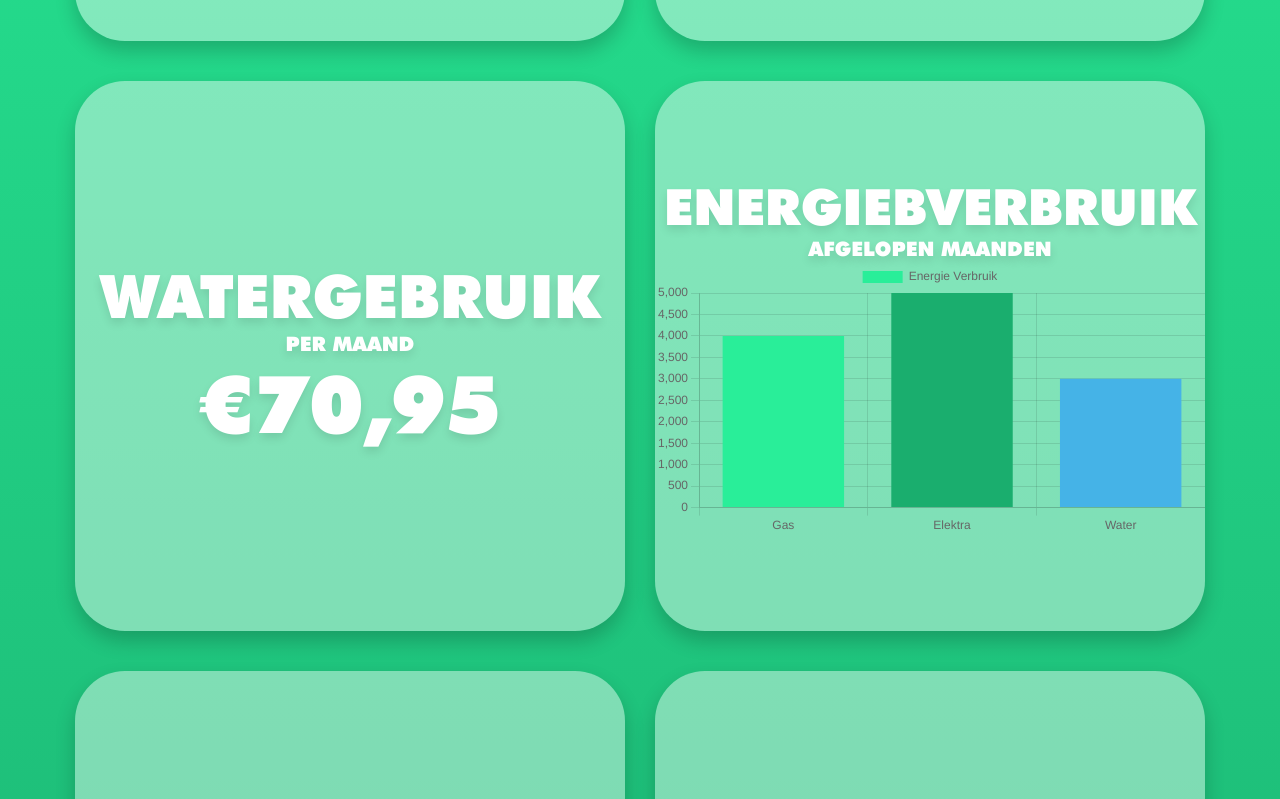
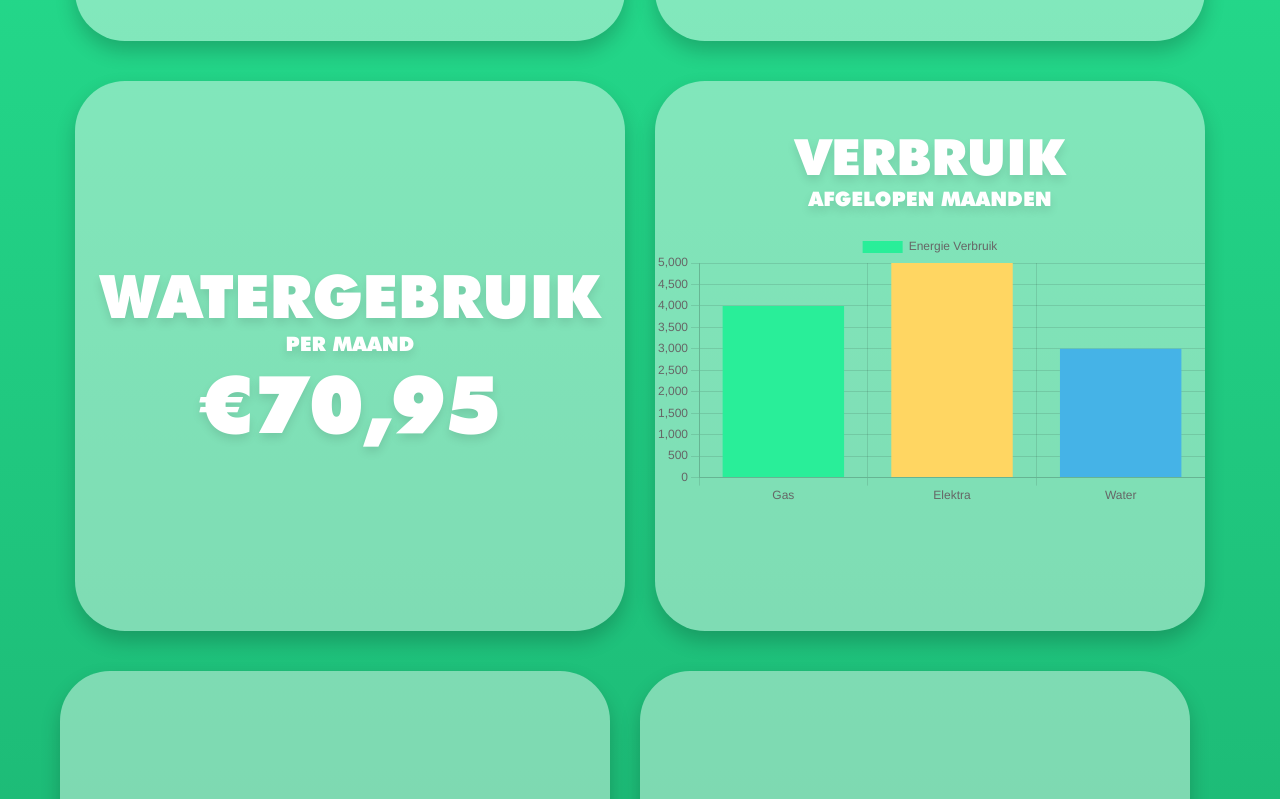
Before and after one commit to Faiiss/MaBo-Duurzaamhuis, a plain HTML site: page duurzaamhuis-uday/code faissal/huis.html in a window 1280 px wide. Shown: the part 719-1518 px from the top of the page. Drawn offline with nearby package versions, Linux system fonts and the light colour scheme; no server answers.

Commit message:
Update Faiss 2022

```diff
--- a/duurzaamhuis-uday/code faissal/data.js
+++ b/duurzaamhuis-uday/code faissal/data.js
@@ -128,7 +128,7 @@ const data = {
         {
             label: ["Energie Verbruik",],
             data: [4000, 5000 , 3000,],
-            backgroundColor: ['#29EE99','#1AAE6E','#45b3e7',],
+            backgroundColor: ['#29EE99','#ffd662','#45b3e7',],
         }
     ]
 }
--- a/duurzaamhuis-uday/code faissal/huis.html
+++ b/duurzaamhuis-uday/code faissal/huis.html
@@ -50,9 +50,9 @@
             </div>
         </article>
         <article class="card cardenergie">
-            <h2 class="energie">ENERGIEBVERBRUIK</h2>
-            <p>AFGELOPEN MAANDEN</p>
-            <canvas class="js--chart--1" width="1000" height="1">
+            <h2 class="energie">VERBRUIK</h2>
+            <p class="energiep">AFGELOPEN MAANDEN</p>
+            <canvas class="js--chart--1" width="1000" height="1" style="display: block; box-sizing: border-box; height: 275px; width: 550px; margin-bottom: 8rem;">
             </canvas>
         </article>
         <article class="card weather">
@@ -65,7 +65,7 @@
             <h2 id="date">placeholder Date</h2>
             <h2 id="time">placeholder Time</h2>
         </article>
-        <main class="diagram">
+
         <section class="section--first">
     </div>
 
--- a/duurzaamhuis-uday/code faissal/style.css
+++ b/duurzaamhuis-uday/code faissal/style.css
@@ -52,6 +52,10 @@ h3{
 }
 .energie{
   font-size: 5rem;
+}
+
+.energiep{
+  margin-bottom: 2rem;
 }
 
 .cardenergie > img{
```
